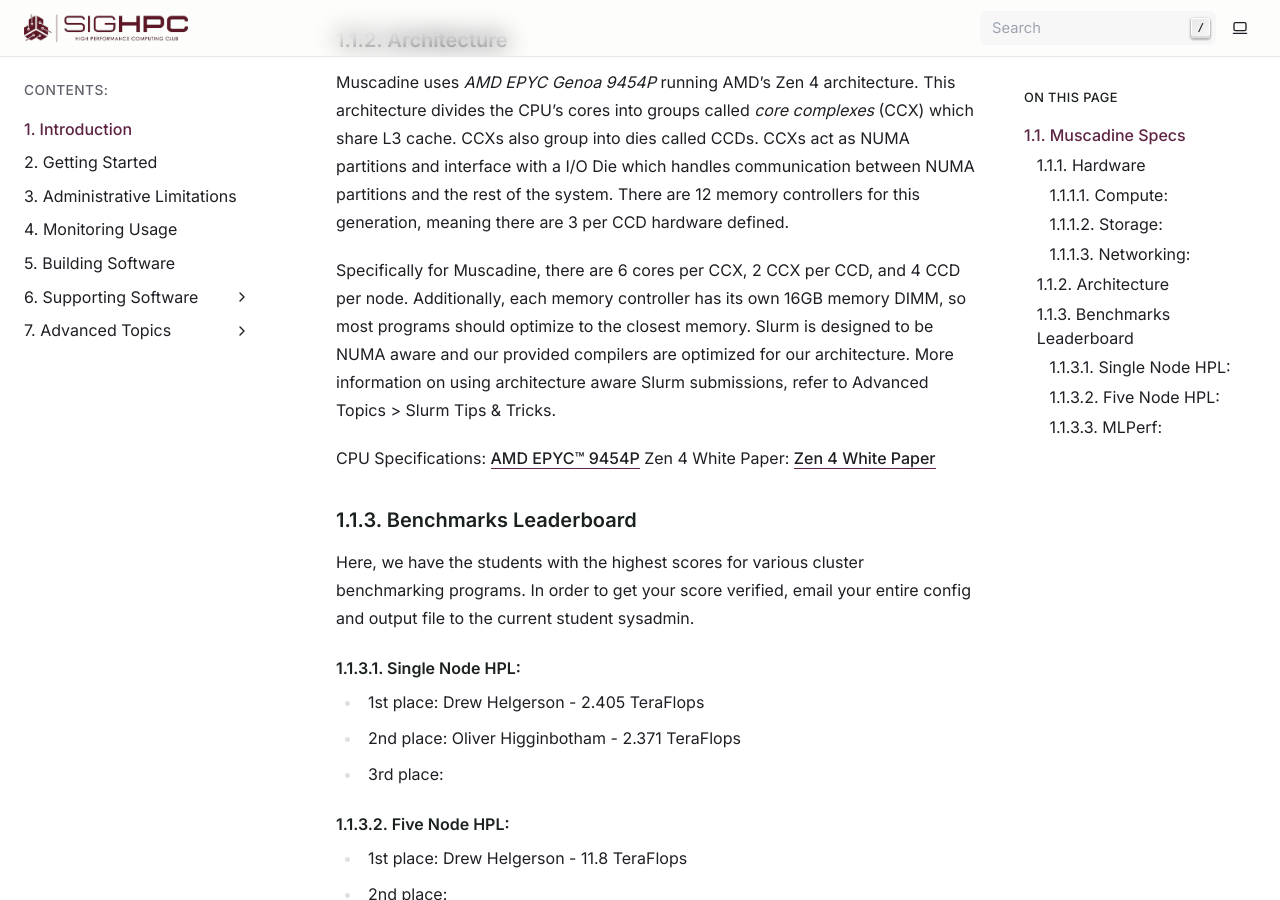
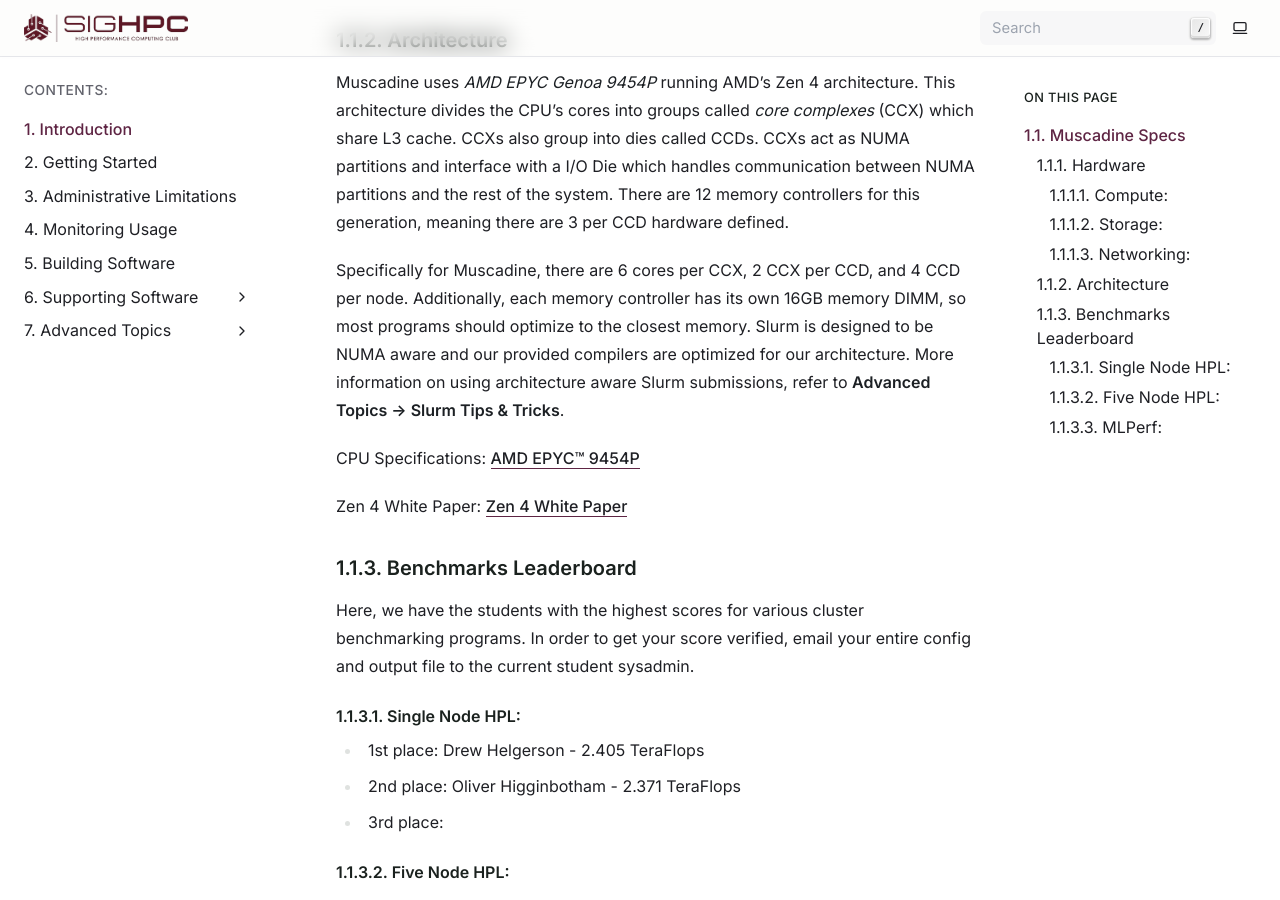
Before and after one commit to msstate-sighpc/muscadine-docs, a Sphinx documentation site: the page built from docs/introduction.md, in a window 1280 px wide and 900 px high, scrolled down 1568 px. Built offline with Sphinx 7.4.7, drawn with Linux system fonts in a browser that asks for light colours.

Commit message:
minor changes to formatting

```diff
--- a/docs/introduction.md
+++ b/docs/introduction.md
@@ -34,9 +34,10 @@ Muscadine is MSU's Special Interest Group in High Performance Computing (SIG-HPC
 ### Architecture
 Muscadine uses *AMD EPYC Genoa 9454P* running AMD's Zen 4 architecture. This architecture divides the CPU's cores into groups called *core complexes* (CCX) which share L3 cache. CCXs also group into dies called CCDs. CCXs act as NUMA partitions and interface with a I/O Die which handles communication between NUMA partitions and the rest of the system. There are 12 memory controllers for this generation, meaning there are 3 per CCD hardware defined.
 
-Specifically for Muscadine, there are 6 cores per CCX, 2 CCX per CCD, and 4 CCD per node. Additionally, each memory controller has its own 16GB memory DIMM, so most programs should optimize to the closest memory. Slurm is designed to be NUMA aware and our provided compilers are optimized for our architecture. More information on using architecture aware Slurm submissions, refer to Advanced Topics > Slurm Tips & Tricks.
+Specifically for Muscadine, there are 6 cores per CCX, 2 CCX per CCD, and 4 CCD per node. Additionally, each memory controller has its own 16GB memory DIMM, so most programs should optimize to the closest memory. Slurm is designed to be NUMA aware and our provided compilers are optimized for our architecture. More information on using architecture aware Slurm submissions, refer to **Advanced Topics → Slurm Tips & Tricks**.
 
 CPU Specifications: [AMD EPYC™ 9454P](https://www.amd.com/en/products/processors/server/epyc/4th-generation-9004-and-8004-series/amd-epyc-9454p.html)
+
 Zen 4 White Paper: [Zen 4 White Paper](https://www.amd.com/en/products/processors/server/epyc/4th-generation-architecture.html)
 
 ### Benchmarks Leaderboard
```
